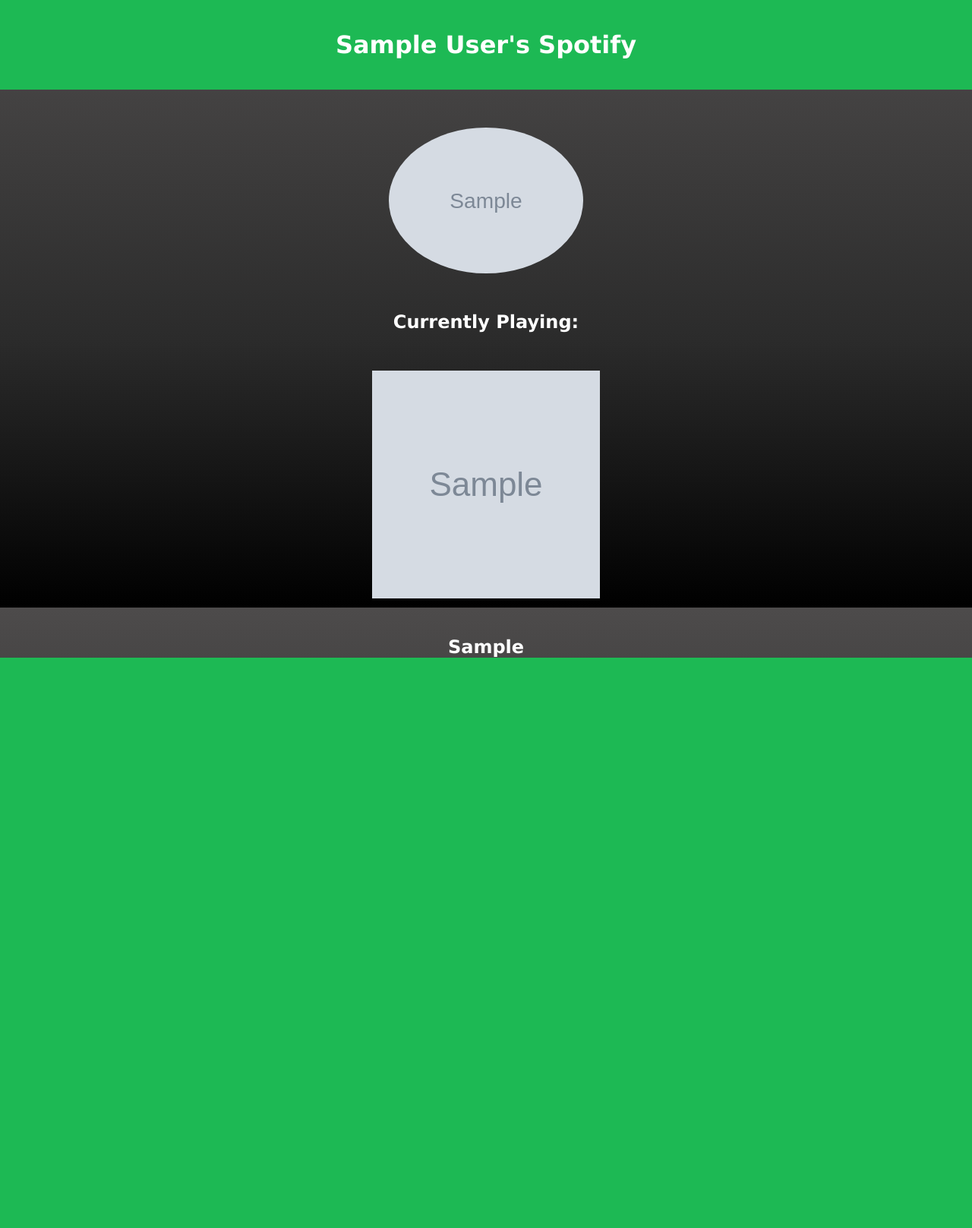
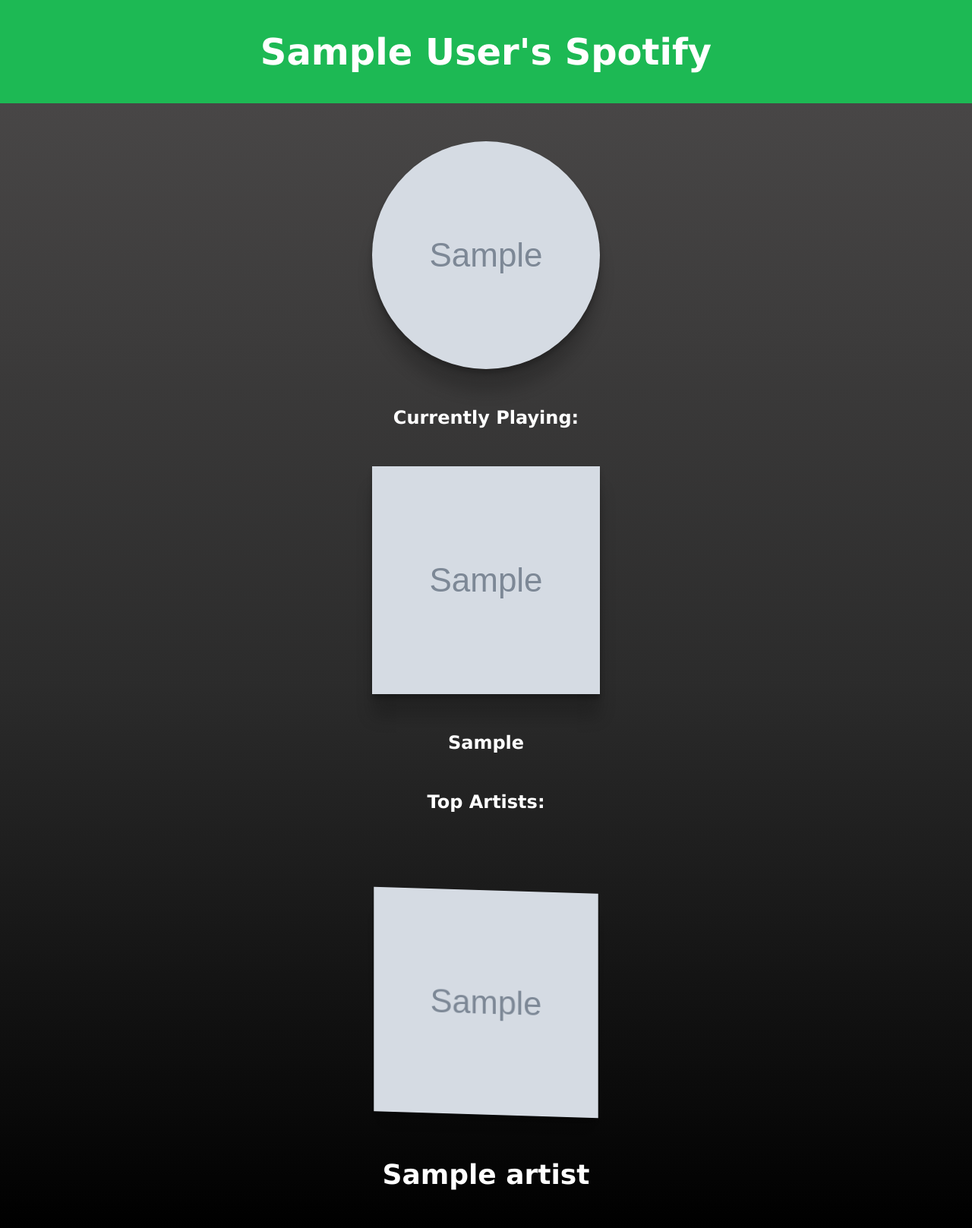
Before and after one commit to al-zivkovic/spotify-wrap, a Flask app: template templates/index.html in a window 1280 px wide. Shown: the whole page at 76% size. Before the commit the page ends 866 px from the top, so only its background shows below. Run offline with Flask 2, Linux system fonts and the light colour scheme; the template is opened without the code that fills it: most values are stand-ins (such as "Sample title", 1, 10 or a date in 2020); grey boxes marked "Sample" are stand-in pictures.

Commit message:
now displays the top artists

```diff
--- a/app.py
+++ b/app.py
@@ -19,19 +19,20 @@ def create_spotify_oauth():
         client_id=client_id,
         client_secret=client_secret,
         redirect_uri=url_for("callback", _external=True),
-        scope="user-read-private user-read-email user-read-playback-state user-modify-playback-state"
+        scope="user-read-private user-read-email user-read-playback-state user-modify-playback-state user-read-currently-playing user-top-read"
     )
 
 def get_currently_playing():
     access_token = request.args.get("access_token")
     sp = spotipy.Spotify(auth=access_token)
     current_track = sp.current_user_playing_track()
+    top_10_artists = sp.current_user_top_artists(limit=10)["items"]
     if current_track == None:
         return ["Nothing is currently playing", "https://i.kym-cdn.com/photos/images/original/002/139/758/0c4.jpg"]
     else:
         current_track_name = current_track["item"]["name"]
         current_track_image = current_track["item"]["album"]["images"][0]["url"]
-        return [current_track_name, current_track_image]
+        return [current_track_name, current_track_image, top_10_artists]
 
 @app.route("/")
 def login():
@@ -56,11 +57,13 @@ def index():
     display_image = user["images"][0]["url"]
     display_currently_playing = get_currently_playing()[0]
     display_currently_playing_image = get_currently_playing()[1]
+    display_top_10_artists = get_currently_playing()[2]
     return render_template("index.html",
     display_name=display_name,
     display_image=display_image,
     display_currently_playing=display_currently_playing,
-    display_currently_playing_image=display_currently_playing_image)
+    display_currently_playing_image=display_currently_playing_image,
+    display_top_10_artists=display_top_10_artists)
 
 
 if __name__ == "__main__":
--- a/requirements.txt
+++ b/requirements.txt
@@ -1 +1,4 @@
-flask
+Flask==2.2.2
+python-dotenv==0.21.1
+requests==2.28.2
+spotipy==2.22.1
--- a/static/styles.css
+++ b/static/styles.css
@@ -7,13 +7,13 @@
 body {
     background: rgb(77,75,75);
     background: linear-gradient(180deg, rgba(77,75,75,1) 0%, rgba(43,43,43,1) 56%, rgba(0,0,0,1) 100%);
-    height: 100vh;
-    width: 100vw;
+    height: auto;
+    width: 100%;
 }
 
 h1 {
     color: rgb(255, 255, 255);
-    font-size: 2em;
+    font-size: 3em;
     font-weight: bold;
     margin: 0;
     padding: 0;
@@ -29,7 +29,9 @@ h1 {
     margin-left: auto;
     margin-right: auto;
     margin-top: 50px;
-    width: 20%;
+    width: 300px;
+    height: 300px;
+    box-shadow: 0 30px 20px rgba(0,0,0,0.19), 0 6px 6px rgba(0,0,0,0.23);
 }
 
 h2 {
@@ -53,6 +55,7 @@ h2 {
     margin-right: auto;
     width: 300px;
     height: 300px;
+    box-shadow: 0 30px 20px rgba(0,0,0,0.19), 0 6px 6px rgba(0,0,0,0.23);
 }
 
 .currently-playing__song {
@@ -62,3 +65,36 @@ h2 {
     text-align: center;
     padding-top: 50px;
 }
+
+.top-artists {
+    text-align: center;
+}
+
+.top-artists__artist {
+    color: rgb(255, 255, 255);
+    font-size: 1.5em;
+    font-weight: bold;
+    text-align: center;
+    display: inline-block;
+    width: 33.33%;
+    padding-top: 50px;
+    padding-bottom: 50px;
+    box-sizing: border-box;
+}
+
+.top-artists__artist__image img {
+    display: inline-block;
+    width: 300px;
+    height: 300px;
+    transform: rotateX(10deg) rotateY(10deg);
+    box-shadow: 0 30px 20px rgba(0,0,0,0.19), 0 6px 6px rgba(0,0,0,0.23);
+}
+
+
+.top-artists__artist__name {
+    color: rgb(255, 255, 255);
+    font-size: 1.5em;
+    font-weight: bold;
+    text-align: center;
+    padding-top: 50px;
+}
--- a/templates/index.html
+++ b/templates/index.html
@@ -19,15 +19,16 @@
            {{ display_currently_playing }}
         </div>
     </div>
-    <script>
-        function updateTrack() {
-          fetch("/get_current_track")
-            .then(response => response.json())
-            .then(data => {
-              document.querySelector(".currently-playing__song").textContent = data.track_name;
-              document.querySelector(".currently-playing__image img").src = data.track_image;
-            });
-        }
-        setInterval(updateTrack, 5000);
-      </script>
+    <h2>Top Artists:</h2>
+    <div class="top-artists">
+        {% for artist in display_top_10_artists %}
+            <div class="top-artists__artist">
+                <div class="top-artists__artist__image">
+                    <img src="{{ artist.images.0.url }}" alt="Artist Image">
+                </div>
+                <div class="top-artists__artist__name">
+                    {{ artist.name }}
+                </div>
+            </div>
+        {% endfor %}
 </body>
```
Also changed, not shown: 1 other file.
